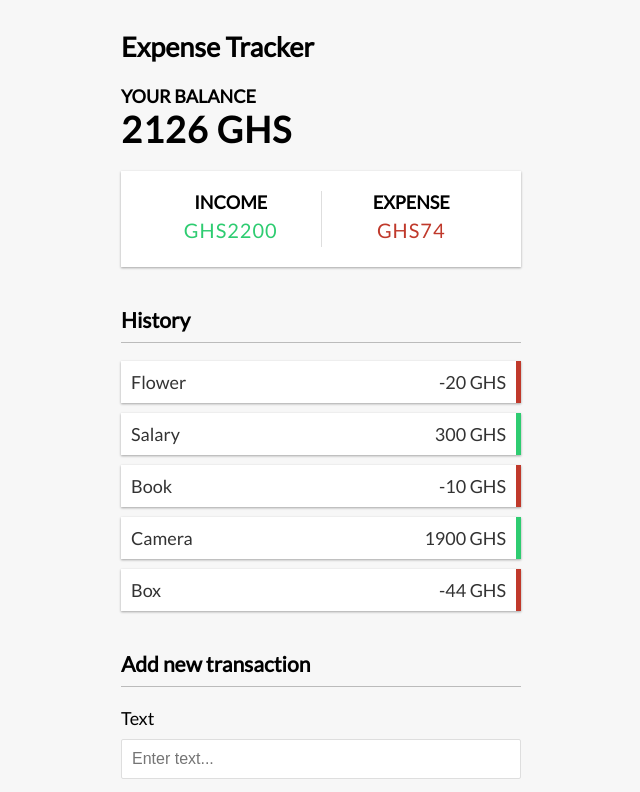
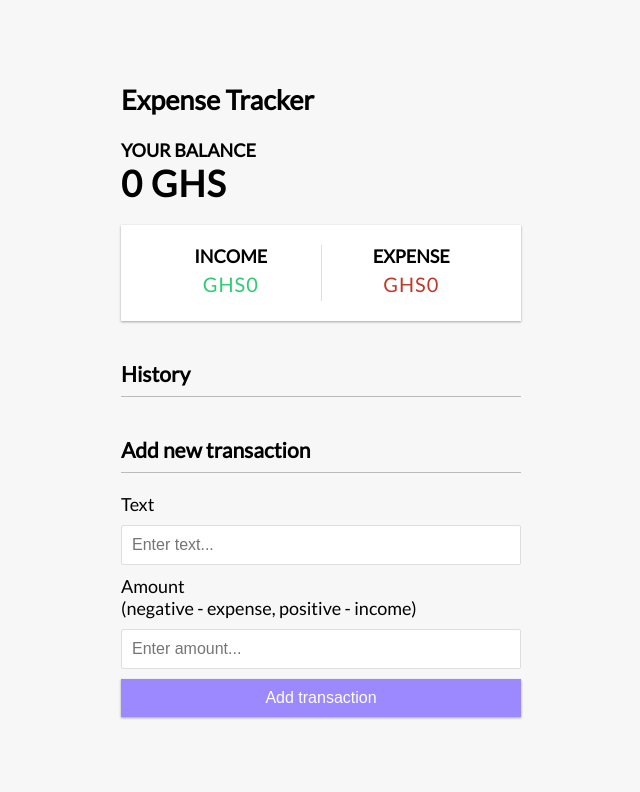
Before and after one commit to geraldaddey/expense-tracker, a Vue app: page / in a window 1280 px wide. Shown: the top 792 px of the page, without its empty margins (319-959 px from the left). Built offline with nearby package versions, Linux system fonts and the light colour scheme.

Commit message:
feat: delete transaction

```diff
--- a/src/App.vue
+++ b/src/App.vue
@@ -3,7 +3,7 @@
         <Header />
         <Balance :total="+total"/>
         <IncomeExpense :income="+income" :expense="+expense"/>
-        <TransactionList :transactions="transactions" />
+        <TransactionList :transactions="transactions" @transactionDeleted="handleTransactionDeleted" />
         <AddTransaction @transactionSubmitted="handleTransactionSubmitted"/>
     </div>
 </template>
@@ -18,17 +18,30 @@ import AddTransaction from './components/AddTransaction.vue';
 import { useToast } from 'vue-toastification';
 
 
-import { ref, computed } from 'vue'
+import { ref, computed, onMounted } from 'vue'
+
+onMounted( () => {
+
+    // check for transactions in local storage
+    const savedTransactions = JSON.parse( localStorage.getItem( 'transactions' ) );
+
+    if ( savedTransactions ) {
+        transactions.value = savedTransactions;
+    }
+} )
 
 const toast = useToast();
 
-const transactions = ref( [
-    { id: 1, text: 'Flower', amount: -20 },
-    { id: 2, text: 'Salary', amount: 300 },
-    { id: 3, text: 'Book', amount: -10 },
-    { id: 4, text: 'Camera', amount: 1900 },
-    { id: 5, text: 'Box', amount: -44 }
-] )
+// const transactions = ref( [
+//     { id: 1, text: 'Flower', amount: -20 },
+//     { id: 2, text: 'Salary', amount: 300 },
+//     { id: 3, text: 'Book', amount: -10 },
+//     { id: 4, text: 'Camera', amount: 1900 },
+//     { id: 5, text: 'Box', amount: -44 }
+// ] )
+
+
+const transactions = ref( [])
 
 // console.log(transactions.value)
 
@@ -73,10 +86,18 @@ const handleTransactionSubmitted = ( transactionDetails ) => {
     toast.success('Transaction Added');
 }
 
+//Delete Transaction
+const handleTransactionDeleted = ( id ) => {
+    transactions.value = transactions.value.filter( transaction => transaction.id !== id )
+    toast.success('Transaction Deleted');
+    console.log(id)
+}
 
 const generateUniqueId = () => {
     return Math.floor( Math.random() * 100000000 );
 }
+
+
 
 </script>
 
--- a/src/components/TransactionList.vue
+++ b/src/components/TransactionList.vue
@@ -3,7 +3,7 @@
     <ul id="list" class="list">
         <li v-for="transaction in transactions" v-bind:key="transaction.id":class="transaction.amount < 0 ? 'minus' : 'plus'">
             {{transaction.text}} <span>{{ transaction.amount  }} GHS </span>
-            <button class="delete-btn">x</button>
+            <button @click="deleteTransaction(transaction.id)" class="delete-btn">x</button>
         </li>
     </ul>
 </template>
@@ -11,12 +11,18 @@
 <script setup>
 import { defineProps } from 'vue';
 
+const emit = defineEmits(['transactionDeleted'])
+
 const props = defineProps( {
     transactions: {
         type: Array,
         required: true
     }
-})
+} )
+
+const deleteTransaction = (id) => {
+    emit('transactionDeleted', id)
+}
 </script>
 
 <!-- <script>
```
